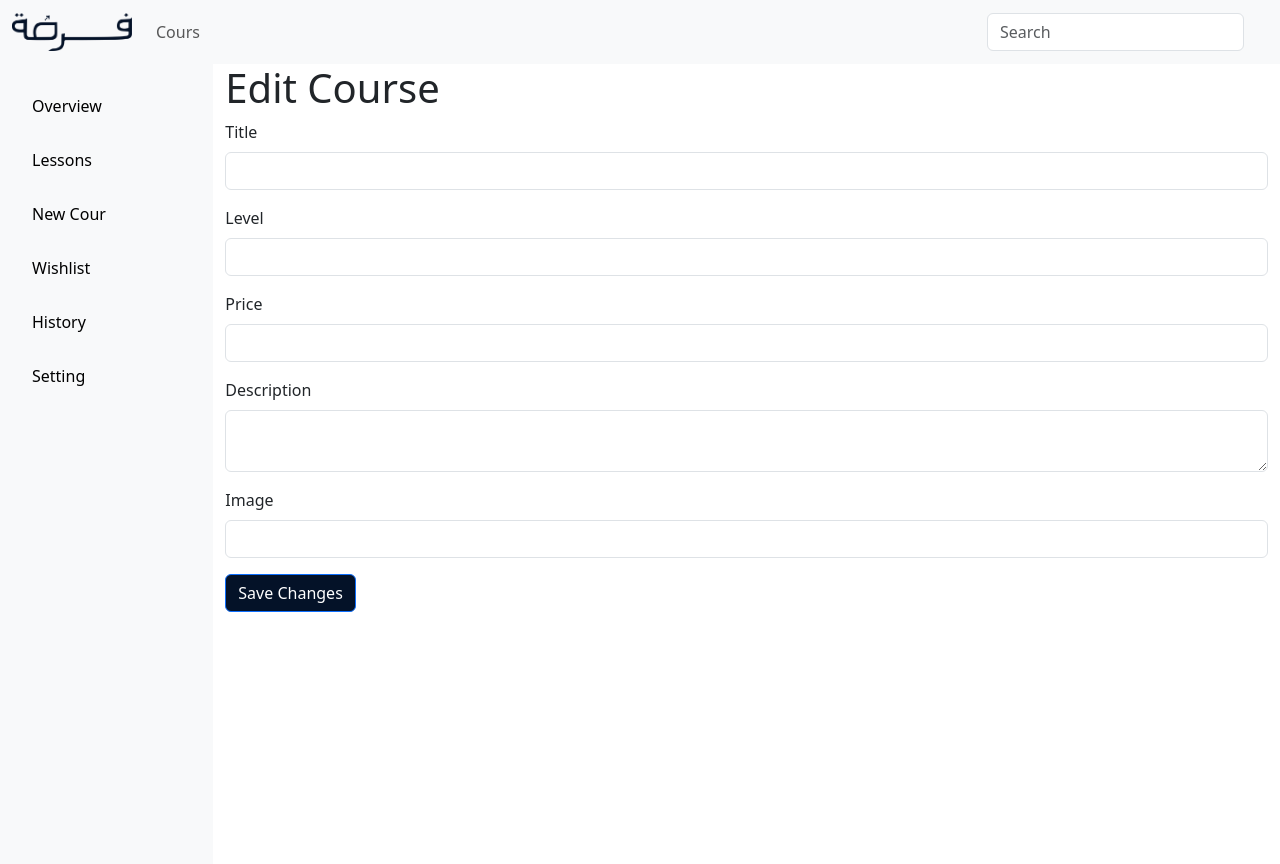
After one commit to najim-el-guennouni/forsaTest, a Symfony app: template templates/cours/edit.html.twig in a window 1280 px wide. The commit adds this page. Run offline with Twig, Linux system fonts and the light colour scheme; the template is opened without the code that fills it, so the values that code supplies are empty; form fields are guessed from the names that the template uses; style sheets or scripts are compiled from the project's sources; some libraries are stand-ins or nearby versions.

Commit message:
implement course update functionality
- Added a new function in the controller to handle course updates
- Reused the existing CoursType form for editing course details
- Included logic to handle optional image uploads during updates
- Integrated the update functionality with a new 'Update' button in the course list

```diff
--- /dev/null
+++ b/templates/cours/edit.html.twig
@@ -0,0 +1,17 @@
+{% extends 'base_User.html.twig' %}
+
+{% block title %}Edit Course{% endblock %}
+
+{% block body %}
+    <h1>Edit Course</h1>
+
+    {{ form_start(form) }}
+        {{ form_row(form.title) }}
+        {{ form_row(form.level) }}
+        {{ form_row(form.price) }}
+        {{ form_row(form.description) }}
+        {{ form_row(form.image) }}
+
+        <button type="submit" class="btn btn-primary">Save Changes</button>
+    {{ form_end(form) }}
+{% endblock %}
```
Also changed, not shown: src/Controller/CoursController.php (+33 -4 lines), templates/main/index.html.twig (+4 -3 lines), public/uploads/images/Screenshot-2024-08-21-204411-66c896771eb5f.png (added).
